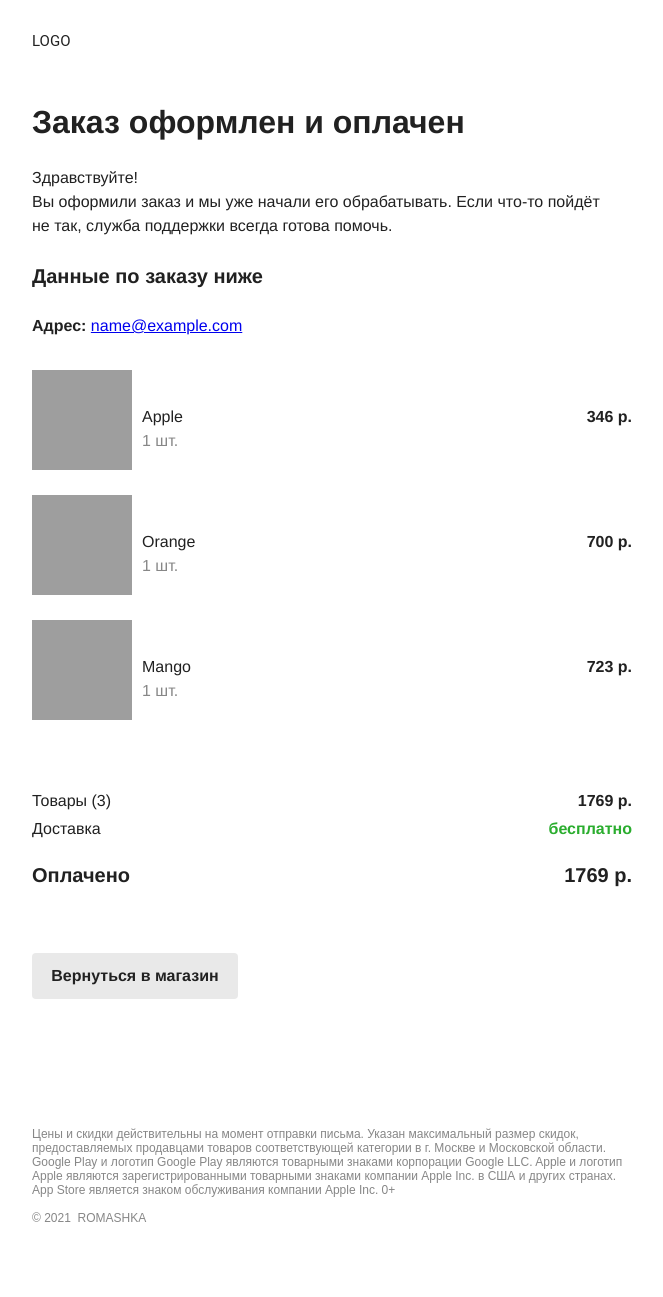
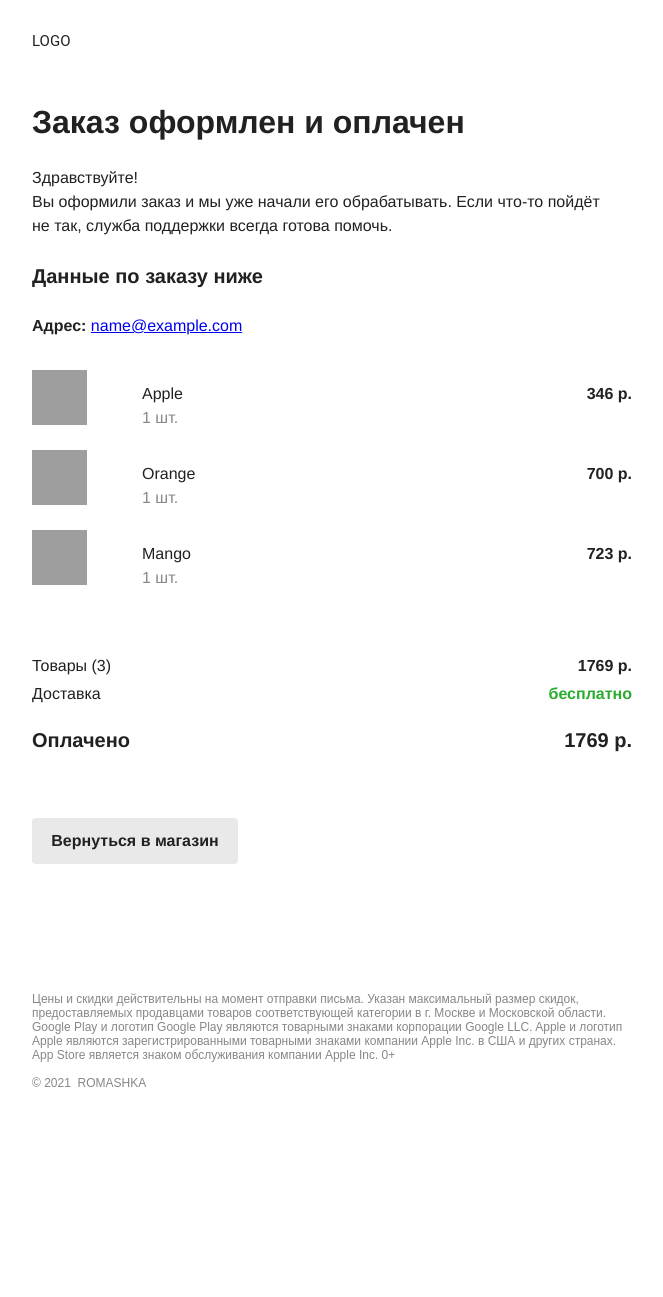
Before and after one commit to Putyak/Ecommerce, a Flask app: template templates/email_order.html in a window 1280 px wide. Shown: the whole page, without its empty margins (308-971 px from the left). After the commit the page ends 1087 px from the top, so only its background shows below. Run offline with Flask 2, Linux system fonts and the light colour scheme; data comes from the database, SQL or seed files in the repository; the template is opened without the code that fills it: values that come from a table or form of the project are taken from there, most other values are stand-ins (such as "Sample title", 1, 10 or a date in 2020); grey boxes are pictures that could not be loaded.

Commit message:
css style correction

```diff
--- a/templates/email_order.html
+++ b/templates/email_order.html
@@ -137,7 +137,7 @@
 
 															<tr>
 																<td width="110" align="left" style="padding-bottom:20px;font-size:16px;line-height:20px;font-family:Helvetica,Arial,sans-serif;color:#158aff">
-																	<div><img src="https://putyak-ecom.herokuapp.com/img/{{ el.id }}" style="width: 100px; height: 100px;"></div>
+																	<div><img src="https://putyak-ecom.herokuapp.com/img/{{ el.id }}" style="width: 55px; height: 55px;"></div>
 																</td>
 																<td style="font-size:0;text-align:left">
 
```
